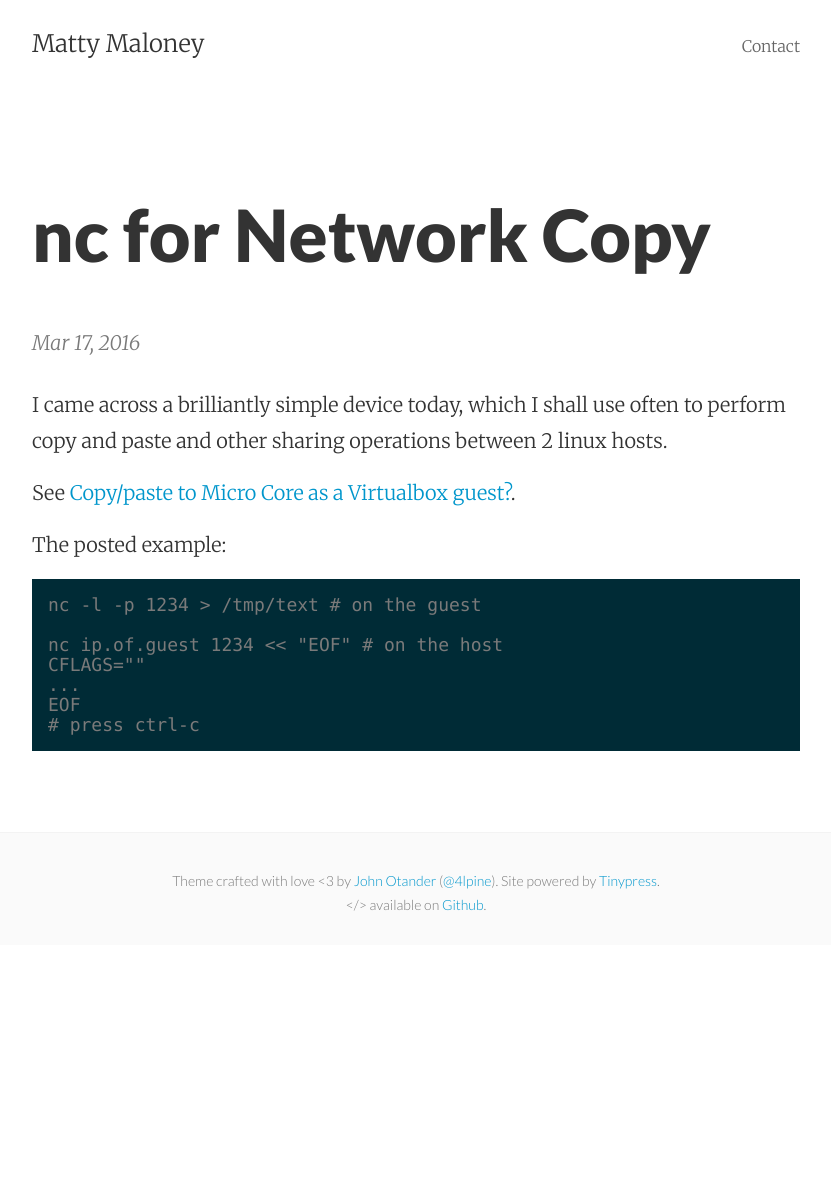
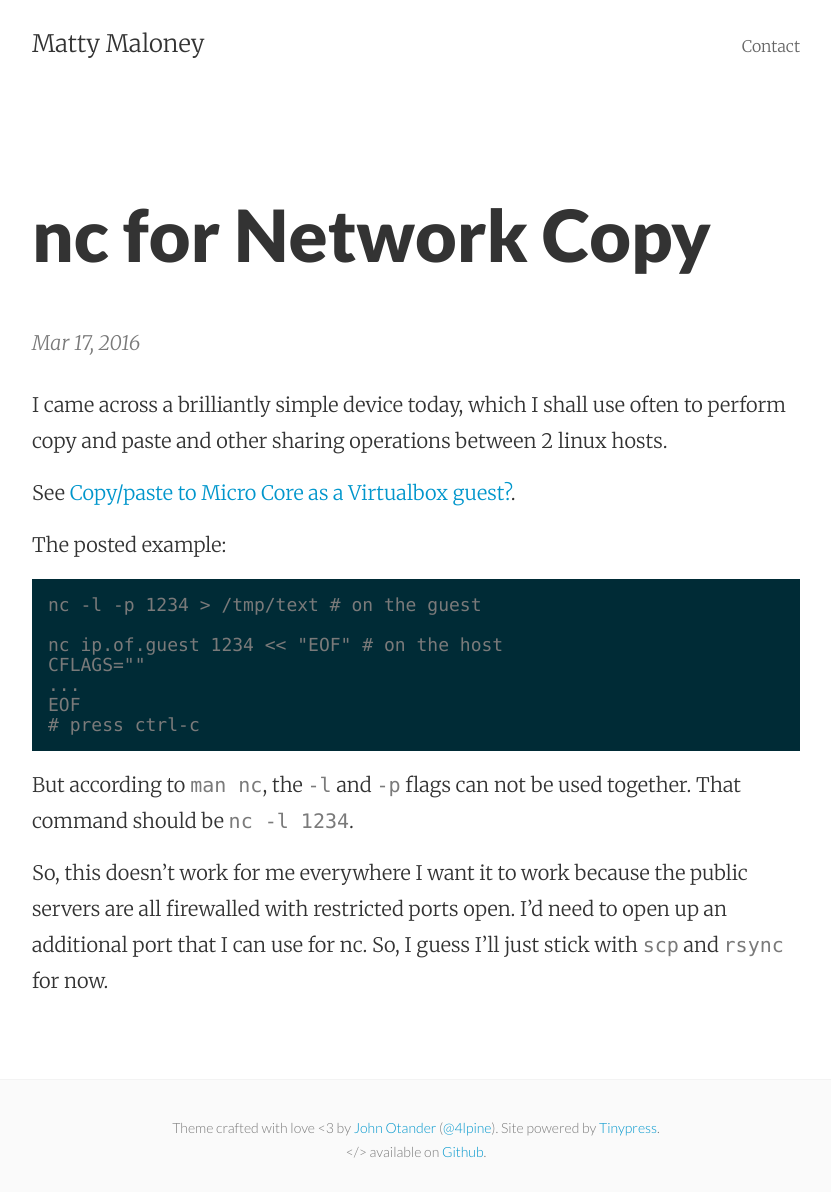
Before and after one commit to mattymaloney/mattymaloney.github.io, a Jekyll site: the page built from _posts/2016-03-17-nc-network-copy.md, in a window 1280 px wide. Shown: the whole page, without its empty margins (224-1055 px from the left). Built offline with Jekyll 4.4.1, drawn with Linux system fonts in a browser that asks for light colours; before the commit the page ends 945 px from its top, so only the background shows below that.

Commit message:
Updated 2016-03-17-nc-network-copy.md

````diff
--- a/_posts/2016-03-17-nc-network-copy.md
+++ b/_posts/2016-03-17-nc-network-copy.md
@@ -20,3 +20,7 @@ CFLAGS=""
 EOF
 # press ctrl-c
 ```
+
+But according to `man nc`, the `-l` and `-p` flags can not be used together. That command should be `nc -l 1234`.
+
+So, this doesn't work for me everywhere I want it to work because the public servers are all firewalled with restricted ports open. I'd need to open up an additional port that I can use for nc. So, I guess I'll just stick with `scp` and `rsync` for now.
````
